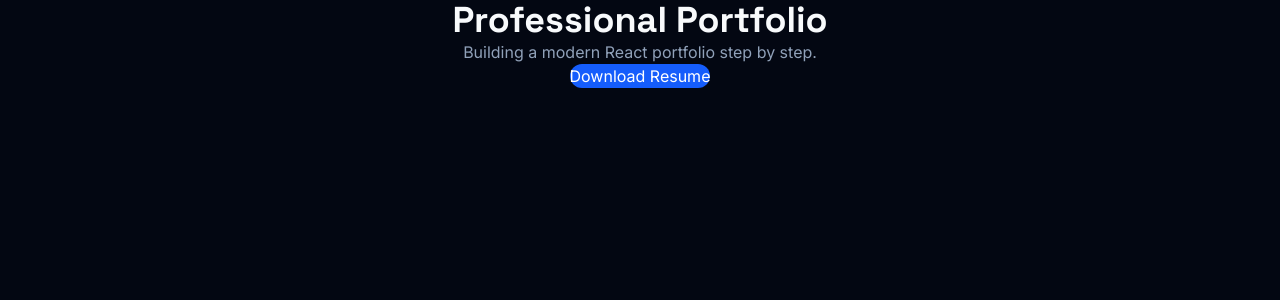
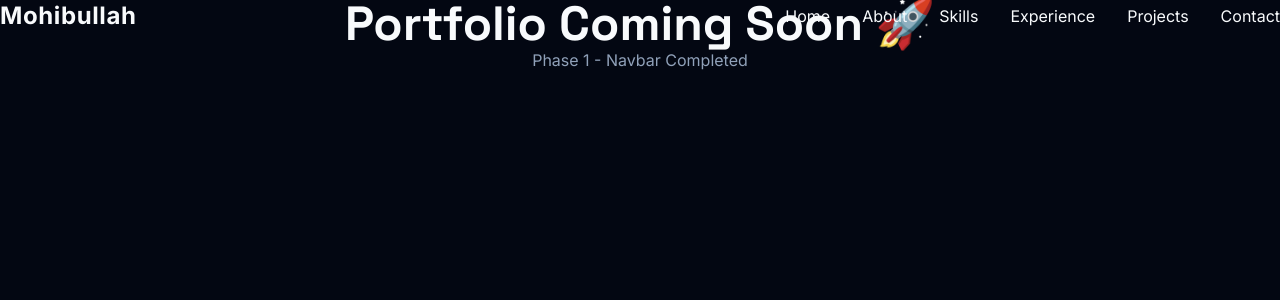
Before and after one commit to mohibullah-dev-tech/mohibullah-portfolio, a React (Vite) app in the folder mohibullah-portfolio/: page / in a window 1280 px wide. Shown: the top 300 px of the page. Built offline with nearby package versions, Linux system fonts and the light colour scheme.

Commit message:
feat: add responsive navigation bar

```diff
--- a/mohibullah-portfolio/package.json
+++ b/mohibullah-portfolio/package.json
@@ -11,8 +11,14 @@
   },
   "dependencies": {
     "@tailwindcss/vite": "^4.3.3",
+    "clsx": "^2.1.1",
+    "framer-motion": "^12.42.2",
+    "lucide-react": "^1.25.0",
     "react": "^19.2.7",
     "react-dom": "^19.2.7",
+    "react-icons": "^5.7.0",
+    "react-router-dom": "^7.18.1",
+    "react-type-animation": "^3.2.0",
     "tailwindcss": "^4.3.3"
   },
   "devDependencies": {
--- a/mohibullah-portfolio/src/App.jsx
+++ b/mohibullah-portfolio/src/App.jsx
@@ -1,23 +1,20 @@
-import Container from "./components/common/Container";
-import SectionTitle from "./components/common/SectionTitle";
-import Button from "./components/ui/Button";
+import Navbar from "./components/layout/Navbar";
 
 const App = () => {
   return (
-    <main className="min-h-screen py-20">
-      <Container>
-        <SectionTitle
-          title="Professional Portfolio"
-          subtitle="Building a modern React portfolio step by step."
-        />
+    <>
+      <Navbar />
 
-        <div className="flex justify-center">
-          <Button>
-            Download Resume
-          </Button>
-        </div>
-      </Container>
-    </main>
+      <main className="pt-28 text-center">
+        <h1 className="text-5xl font-bold">
+          Portfolio Coming Soon 🚀
+        </h1>
+
+        <p className="mt-5 text-slate-400">
+          Phase 1 - Navbar Completed
+        </p>
+      </main>
+    </>
   );
 };
 
--- /dev/null
+++ b/mohibullah-portfolio/src/components/layout/Navbar.jsx
@@ -0,0 +1,84 @@
+import { useState, useEffect } from "react";
+import { Menu, X } from "lucide-react";
+import Container from "../common/Container";
+
+const navItems = [
+  { label: "Home", href: "#home" },
+  { label: "About", href: "#about" },
+  { label: "Skills", href: "#skills" },
+  { label: "Experience", href: "#experience" },
+  { label: "Projects", href: "#projects" },
+  { label: "Contact", href: "#contact" },
+];
+
+const Navbar = () => {
+  const [isOpen, setIsOpen] = useState(false);
+  const [isScrolled, setIsScrolled] = useState(false);
+
+  useEffect(() => {
+    const handleScroll = () => {
+      setIsScrolled(window.scrollY > 20);
+    };
+
+    window.addEventListener("scroll", handleScroll);
+
+    return () => window.removeEventListener("scroll", handleScroll);
+  }, []);
+
+  return (
+    <header
+      className={`fixed top-0 left-0 w-full z-50 transition-all duration-300 ${
+        isScrolled
+          ? "bg-slate-950/80 backdrop-blur-xl border-b border-white/10"
+          : "bg-transparent"
+      }`}
+    >
+      <Container className="flex items-center justify-between py-5">
+
+        <a
+          href="#home"
+          className="text-2xl font-bold tracking-wide"
+        >
+          Mohibullah
+        </a>
+
+        <nav className="hidden md:flex gap-8">
+          {navItems.map((item) => (
+            <a
+              key={item.label}
+              href={item.href}
+              className="text-slate-300 hover:text-blue-500 transition"
+            >
+              {item.label}
+            </a>
+          ))}
+        </nav>
+
+        <button
+          onClick={() => setIsOpen(!isOpen)}
+          className="md:hidden"
+        >
+          {isOpen ? <X size={28} /> : <Menu size={28} />}
+        </button>
+
+      </Container>
+
+      {isOpen && (
+        <div className="md:hidden border-t border-white/10 bg-slate-900">
+          {navItems.map((item) => (
+            <a
+              key={item.label}
+              href={item.href}
+              className="block px-6 py-4 text-slate-300 hover:bg-slate-800"
+              onClick={() => setIsOpen(false)}
+            >
+              {item.label}
+            </a>
+          ))}
+        </div>
+      )}
+    </header>
+  );
+};
+
+export default Navbar;
```
Also changed, not shown: 1 other file (tests, documents, lock files or other folders).
